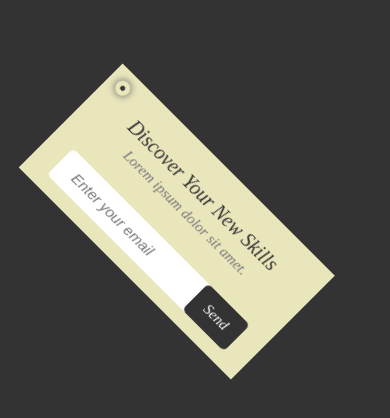
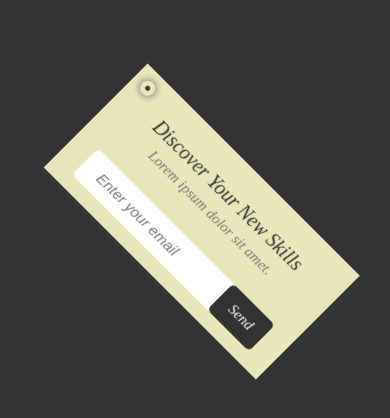
Before and after one commit to AzizjonNigmatjonov/pop-up, a plain HTML site: page index.html in a window 390 px wide. Drawn offline with Linux system fonts and the light colour scheme.

Commit message:
Update responsive.css

```diff
--- a/css/responsive.css
+++ b/css/responsive.css
@@ -113,7 +113,7 @@
 	.pop-up {
 		padding: 25px 0px 15px 0px;
 		transform-origin: -15px 10px;
-		margin-left: 150px;
+		margin-left: 200px;
 		width: 300px;
 	}
 
```
